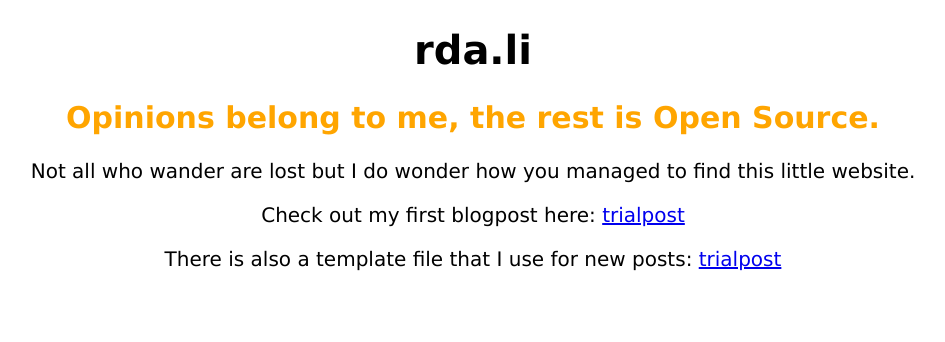
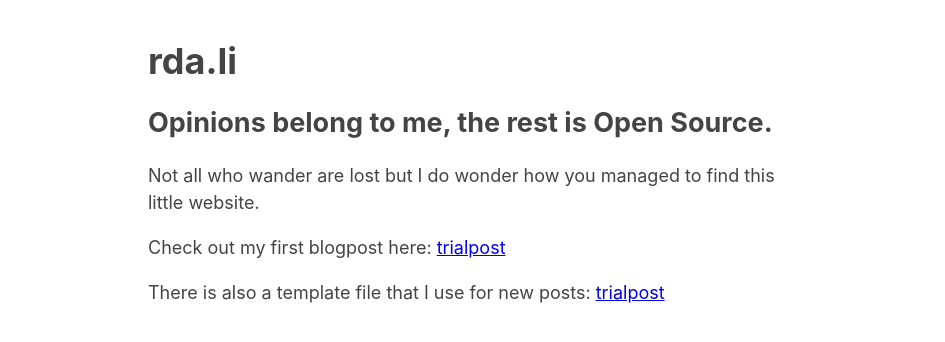
Before and after one commit to rulfes/blog.rda.li, a plain HTML site: page index.html in a window 1280 px wide. Shown: the whole page, without its empty margins (167-1112 px from the left). Drawn offline with Linux system fonts and the light colour scheme.

Commit message:
copied css from https://perfectmotherfuckingwebsite.com/

```diff
--- a/style/stylesheet.css
+++ b/style/stylesheet.css
@@ -1,24 +1,24 @@
 body {
-  background-color: white;
-}
-
-h1 {
-  color: black;
-  text-align: center;
-  font-family: Verdana;
-  font-size: 40px;
-}
-
-h2 {
-  color: orange;
-  text-align: center;
-  font-family: Verdana;
-  font-size: 30px;
-}
-
-p {
-  color: b;
-  text-align: center;
-  font-family: Verdana;
-  font-size: 20px;
-}
+  max-width:650px;
+  margin:40px auto;
+  padding:0 10px;
+  font:18px/1.5 -apple-system, BlinkMacSystemFont, "Segoe UI", Roboto, "Helvetica Neue", Arial, "Noto Sans", sans-serif, "Apple Color Emoji", "Segoe UI Emoji", "Segoe UI Symbol", "Noto Color Emoji";
+  color:#444
+ }
+ h1,
+ h2,
+ h3 {
+  line-height:1.2
+ }
+ @media (prefers-color-scheme: dark) {
+  body {
+   color:white;
+   background:#444
+  }
+  a:link {
+   color:#5bf
+  }
+  a:visited {
+   color:#ccf
+  }
+ }
```
